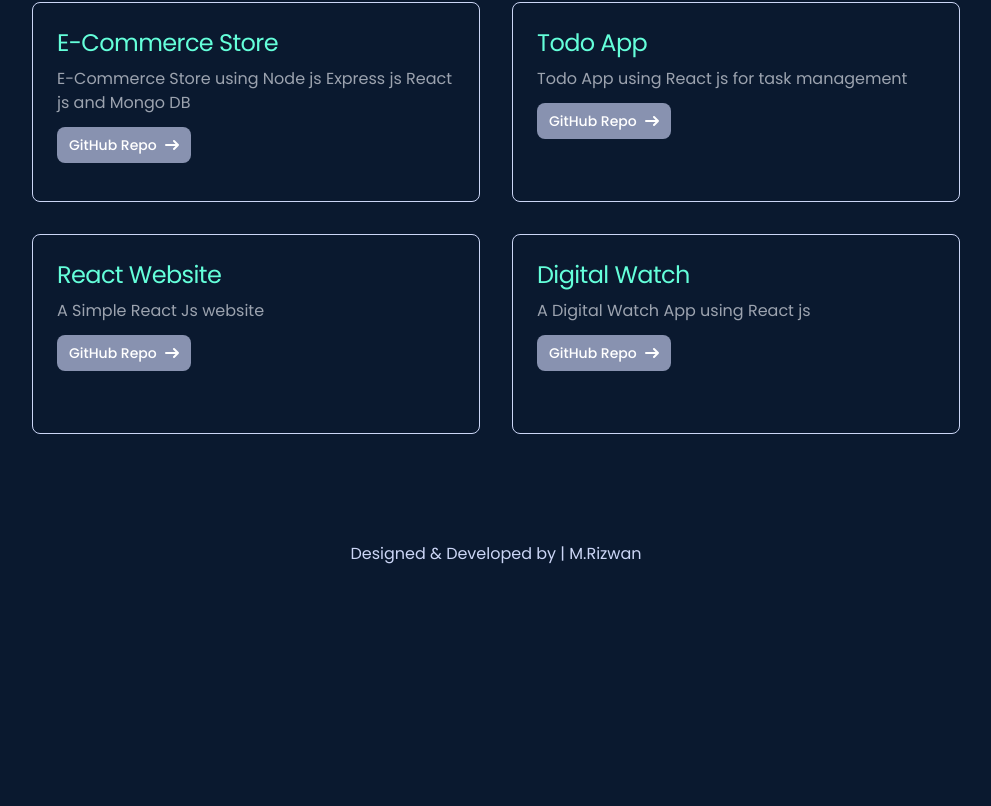
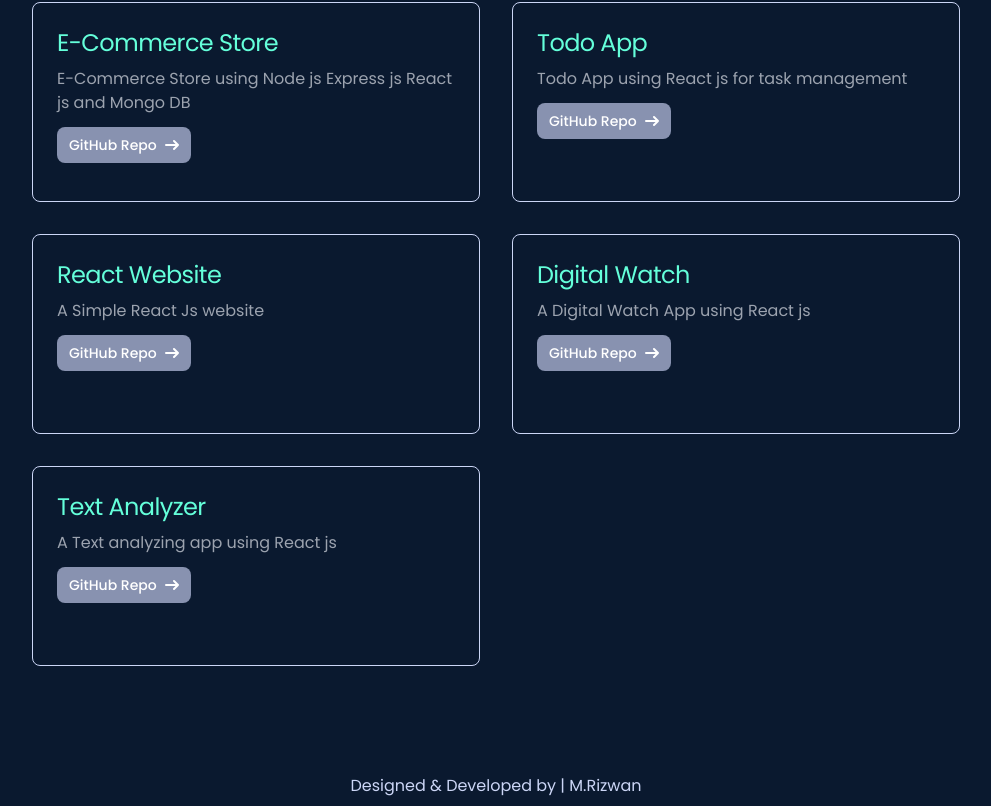
Before and after one commit to MRizwan1057/Next_Tailwind_Portfolio, a Next.js app: page /projects in a window 1280 px wide. Shown: the part 706-1512 px from the top of the page, without its empty margins (144-1135 px from the left). Before the commit the page ends 1280 px from the top, so only its background shows below. Built offline with nearby package versions, Linux system fonts and the light colour scheme.

Commit message:
project uploaded

```diff
--- a/components/ProjectsHelper.jsx
+++ b/components/ProjectsHelper.jsx
@@ -34,6 +34,10 @@ const Project = () => {
     {
       title: "Digital Watch",
       details: "A Digital Watch App using React js",
+    },
+    {
+      title: "Text Analyzer",
+      details: "A Text analyzing app using React js",
     },
   ];
   return (
```
